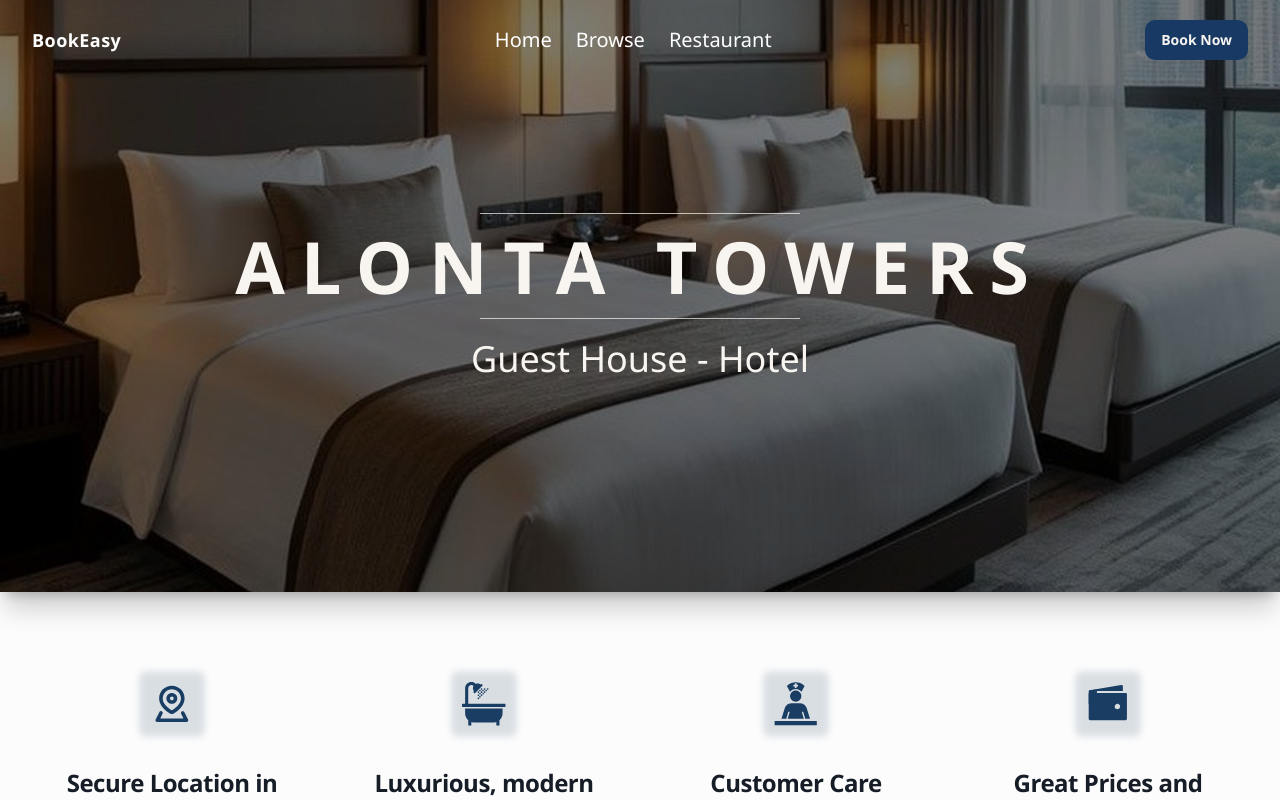
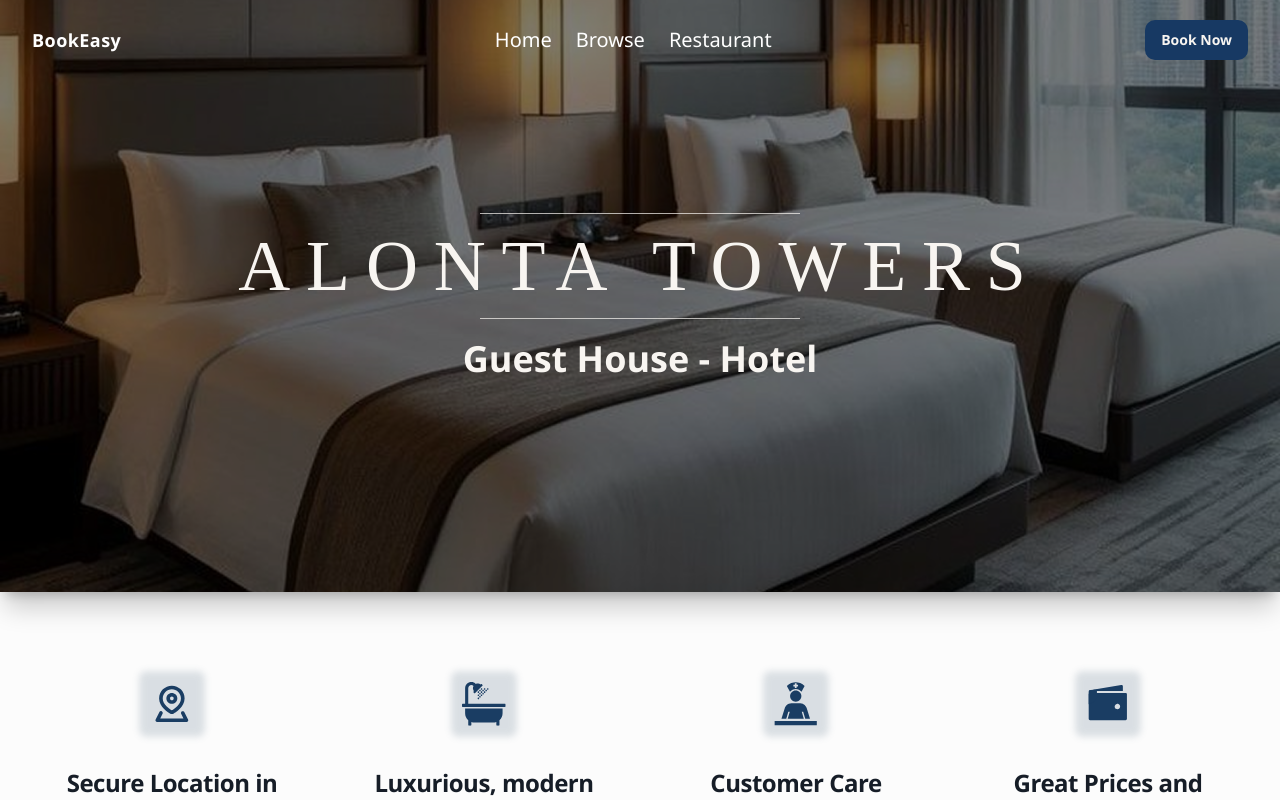
Before and after one commit to SirriCelles/bendu-ap, a Next.js app: page / in a window 1280 px wide. Shown: the top 800 px of the page. Built offline with nearby package versions, Linux system fonts and the light colour scheme.

Commit message:
chore(t-018): finalize hero typography polish

```diff
--- a/app/globals.css
+++ b/app/globals.css
@@ -71,6 +71,10 @@
     background-color: hsl(var(--overlay-50));
   }
 
+  .font-hina {
+    font-family: "Hina Mincho", "Times New Roman", serif;
+  }
+
   .text-icon-fill {
     color: hsl(var(--icon-fill));
   }
--- a/components/public/landing/hero-section.tsx
+++ b/components/public/landing/hero-section.tsx
@@ -17,11 +17,11 @@ export function HeroSection() {
         <div className="relative z-10 mx-auto flex min-h-[68svh] w-full max-w-7xl items-center justify-center px-4 py-10 text-center md:min-h-[74svh] md:px-8">
           <div className="w-full max-w-4xl text-primary-foreground">
             <div className="mx-auto mb-3 h-px w-48 bg-primary-foreground/70 md:mb-4 md:w-80" />
-            <h1 className="text-4xl font-semibold tracking-[0.22em] text-primary-foreground sm:text-5xl md:text-7xl">
+            <h1 className="font-hina text-4xl font-medium tracking-[0.22em] text-primary-foreground sm:text-5xl md:text-7xl">
               ALONTA TOWERS
             </h1>
             <div className="mx-auto mt-3 h-px w-48 bg-primary-foreground/70 md:mt-4 md:w-80" />
-            <p className="mt-4 text-xl font-medium text-primary-foreground sm:text-2xl md:mt-5 md:text-4xl">
+            <p className="mt-4 text-xl font-semibold text-primary-foreground sm:text-2xl md:mt-5 md:text-4xl">
               Guest House - Hotel
             </p>
           </div>
```
